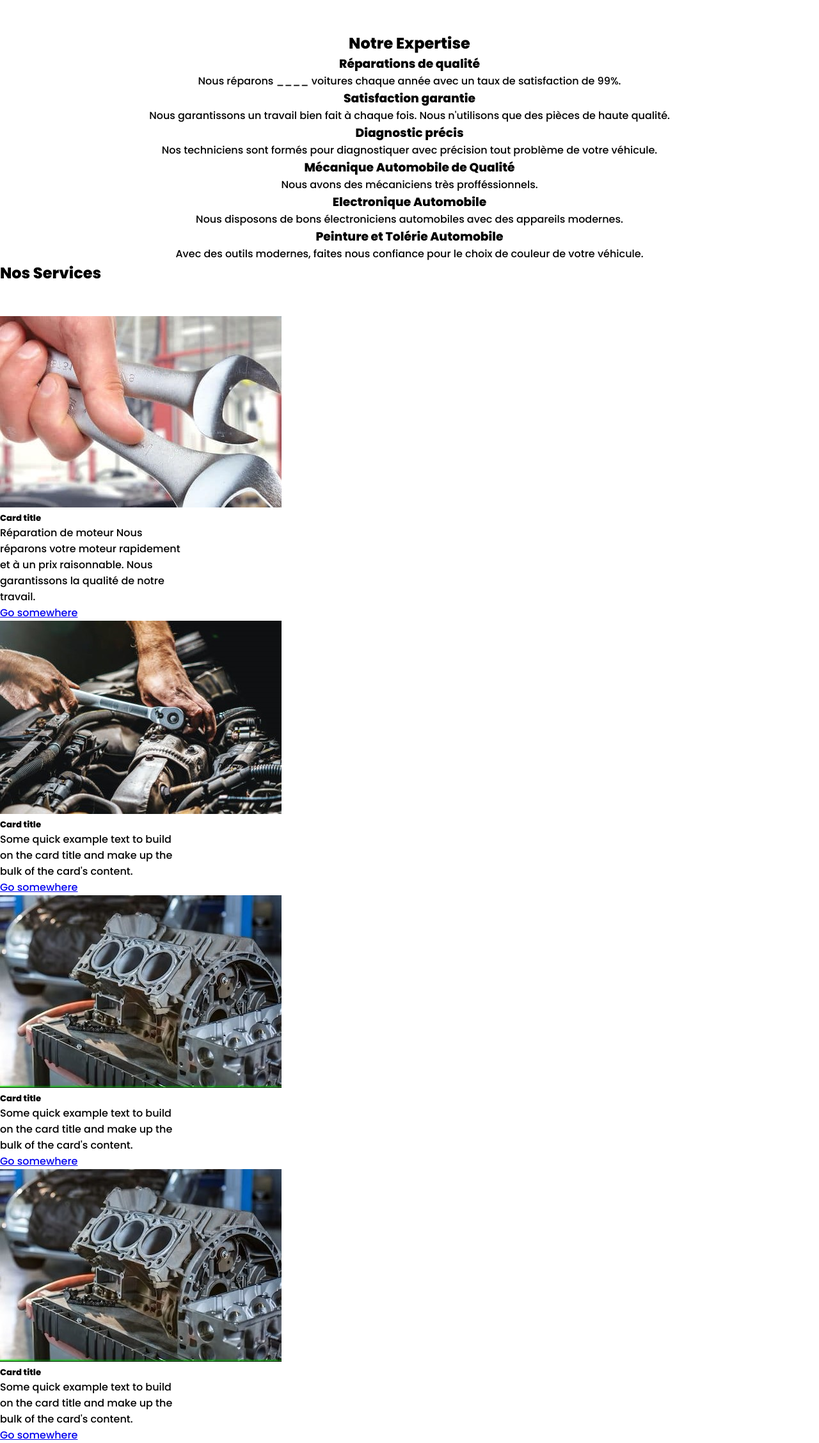
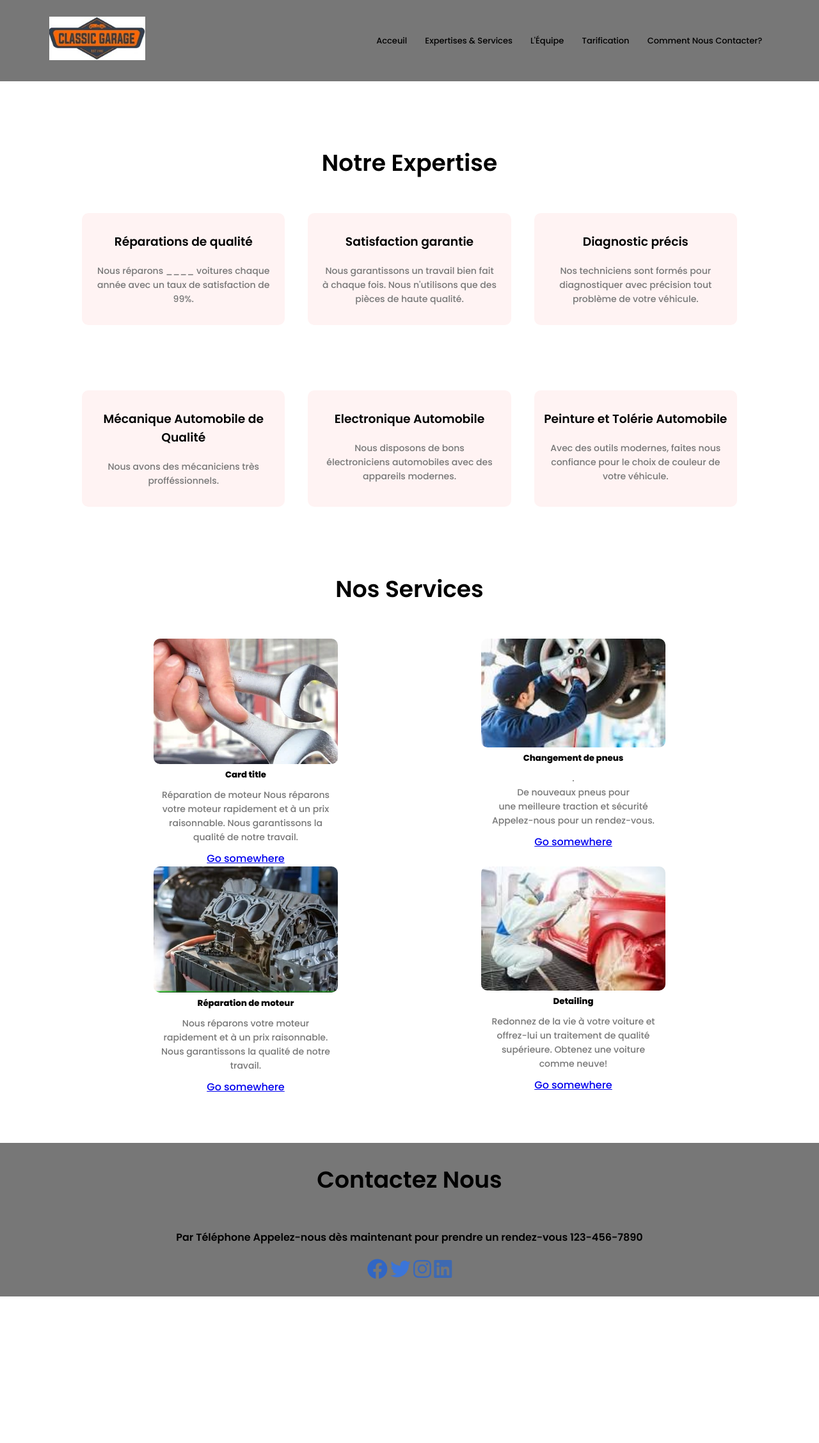
Before and after one commit to DIA614/TP22_Dia-Abdoulaye, a plain HTML site: page Expertise et Service.html in a window 1280 px wide. Shown: the whole page at 64% size. After the commit the page ends 2026 px from the top, so only its background shows below. Drawn offline with nearby package versions, Linux system fonts and the light colour scheme.

Commit message:
troisième page et liaison

```diff
--- a/index2.html
+++ b/Expertise et Service.html
@@ -4,7 +4,7 @@
     <meta charset="UTF-8">
     <meta name="viewport" content="width=device-width, initial-scale=1.0">
     <title>>Expertises & Services</title>
-    <link rel="stylesheet" href="style2.css">
+    <link rel="stylesheet" href="Expertise et service.css">
     <link rel="preconnect" href="https://fonts.googleapis.com">
     <link rel="preconnect" href="https://fonts.gstatic.com" crossorigin>
     <link href="https://fonts.googleapis.com/css2?family=Poppins:ital,wght@0,500;0,600;0,800;0,900;1,100;1,
@@ -16,6 +16,22 @@
 
 </head>
 <body>
+
+  <nav>
+    <a href="index.html"><img src="logo1.jpg" alt=""></a>
+    <div class="nav-links" id="navLinks">
+        <i class="fa-solid fa-xmark"onclick="hidemenu()" style="color: #5a86d3;"></i>
+        <ul>
+            <li><a href="">Acceuil</a></li>
+            <li><a href="Expertise et Services.html">Expertises & Services</a></li>
+            <li><a href="">L'Équipe</a></li>
+            <li><a href="">Tarification</a></li>
+            <li><a href="">Comment Nous Contacter?</a></li>
+        </ul>
+
+    </div>
+    <i class="fa-solid fa-bars" onclick="showMenu()" style="color: #4368a8;"></i>
+    </nav>
 
      <!-- Notre expertise -->
   <section class="Expertise">
@@ -73,10 +89,10 @@
       </div>
 
       <div class="card" style="width: 18rem;">
-        <img src="Image4.jpg" class="card-img-top" alt="...">
+        <img src="pneu.jpg" class="card-img-top" alt="...">
         <div class="card-body">
-          <h5 class="card-title">Card title</h5>
-          <p class="card-text">Some quick example text to build on the card title and make up the bulk of the card's content.</p>
+          <h5 class="card-title">Changement de pneus</h5>
+          <p class="card-text">. <br> De nouveaux pneus pour  <br>une meilleure traction et sécurité <br> Appelez-nous pour un rendez-vous.</p>
           <a href="#" class="btn btn-primary">Go somewhere</a>
         </div>
   </div>
@@ -85,23 +101,45 @@
       <div class="card" style="width: 18rem;">
         <img src="image5.jpg" class="card-img-top" alt="...">
         <div class="card-body">
-          <h5 class="card-title">Card title</h5>
-          <p class="card-text">Some quick example text to build on the card title and make up the bulk of the card's content.</p>
+          <h5 class="card-title">Réparation de moteur</h5>
+          <p class="card-text">
+
+            Nous réparons votre moteur rapidement et à un prix raisonnable. Nous garantissons la qualité de notre travail.</p>
           <a href="#" class="btn btn-primary">Go somewhere</a>
         </div>
       </div>
 
 
     <div class="card" style="width: 18rem;">
-      <img src="image5.jpg" class="card-img-top" alt="...">
+      <img src="peinture.jpg" class="card-img-top" alt="...">
       <div class="card-body">
-        <h5 class="card-title">Card title</h5>
-        <p class="card-text">Some quick example text to build on the card title and make up the bulk of the card's content.</p>
+        <h5 class="card-title">Detailing</h5>
+        <p class="card-text">
+
+          Redonnez de la vie à votre voiture et offrez-lui un traitement de qualité supérieure. Obtenez une voiture comme neuve!</p>
         <a href="#" class="btn btn-primary">Go somewhere</a>
       </div>
     </div>
   </div>
-  </section>
+  </section><br><br><br>
 
+    <!-- footer -->
+    <section class="footer">
+      <h1>Contactez Nous</h1>
+      <h4>Par Téléphone
+
+        Appelez-nous dès maintenant pour prendre un rendez-vous
+
+        123-456-7890 </h4>
+        <div class="icons">
+
+          <i class="fa-brands fa-facebook fa-2xl" style="color: #3066c5;"></i>
+          <i class="fa-brands fa-twitter fa-2xl" style="color: #3b75d8;"></i>
+          <i class="fa-brands fa-instagram fa-2xl" style="color: #3a69bb;"></i>
+          <i class="fa-brands fa-linkedin fa-2xl" style="color: #3e69b1;"></i>
+        </div>
+
+    </section>
+    <script src="Expertise et service.js"></script>
 </body>
 </html>
--- /dev/null
+++ b/Expertise et service.css
@@ -0,0 +1,128 @@
+*{
+    margin: 0;
+    padding: 0;
+    font-family: 'Poppins', sans-serif;
+}
+
+
+nav{
+  display: flex;
+  padding: 2% 6%;
+  justify-content: space-between;
+  align-items: center;
+  background-color: #777;
+}
+nav img{
+  width: 150px;
+}
+.nav-links{
+  flex: 1;
+  text-align: right;
+}
+.nav-links ul  li{
+  list-style: none;
+  display: inline-block;
+  padding: 8px 12px;
+  position: relative;
+}
+.nav-links ul  li a{
+  color: black;
+  text-decoration: none;
+  font-size: 13px;
+}
+.nav-links ul li::after{
+  content: '';
+  width: 0%;
+  height: 2px;
+  background: #f44336;
+  display: block;
+  margin: auto;
+
+}
+.nav-links ul li:hover::after{
+  width: 100%;
+}
+nav .fa-solid{
+  display: none;
+}
+.Expertise{
+    width: 80%;
+    margin: auto;
+    text-align: center;
+    padding-top: 100px;
+  }
+  h1{
+    font-size: 36px;
+    font-weight: 600;
+  }
+  h3{
+    text-align: center;
+    margin: 10px 0;
+    font-weight: 600;
+  }
+  p{
+    color: #777;
+    font-size: 14px;
+    font-weight: 300;
+    line-height: 22px;
+    padding: 10px;
+  }
+  .row{
+    margin-top: 5%;
+    display: flex;
+    justify-content: space-between;
+  }
+  .col{
+    flex-basis:31%;
+    background:#fff3f3 ;
+    border-radius: 10px;
+    margin-bottom: 5%;
+    padding: 20px 12px;
+    box-sizing: border-box;
+    transition: 0.5s;
+  }
+  .col:hover{
+     box-shadow: 0 0 20px 0px rgba(0,0,0,0.2);
+  }
+  .services{
+    width: 80%;
+    margin: auto;
+    text-align: center;
+    padding-top: 50px;
+  }
+  .services img{
+    width: 100%;
+    border-radius: 10px ;
+  }
+  .cool img{
+    width: 100%;
+  }
+  .une{
+    display: flex;
+    justify-content: space-around;
+    /* margin-right: 120px; */
+     }
+  .deux{
+    display: flex;
+    justify-content: space-around;
+    /* margin-right: 120px; */
+  }
+  /* footer */
+  .footer{
+    width: 100%;
+    text-align: center;
+    padding: 30px 0;
+    background-color: #777;
+    padding-top: 30px;
+  }
+  .footer h4{
+    margin-bottom: 25px;
+    margin-top: 50px;
+    font-weight: 600;
+  }
+  .icons .fa{
+    margin: 0 13px;
+    cursor: pointer;
+    padding: 18px 0;
+    /* color: #f44336; */
+  }
--- /dev/null
+++ b/Expertise et service.js
@@ -0,0 +1,8 @@
+var navLinks = document.getElementById("navLinks");
+function showMenu(){
+    navLinks.style.right = "0";
+
+}
+function hideMenu(){
+    navLinks.style.right = "-200px";
+}
--- /dev/null
+++ b/L'equipe.css
@@ -0,0 +1,83 @@
+ /* l'équipe */
+ *{
+    margin: 0;
+    padding: 0;
+    font-family: 'Poppins', sans-serif;
+}
+
+nav{
+  display: flex;
+  padding: 2% 6%;
+  justify-content: space-between;
+  align-items: center;
+  background-color:  #777;
+}
+nav img{
+  width: 150px;
+}
+.nav-links{
+  flex: 1;
+  text-align: right;
+}
+.nav-links ul  li{
+  list-style: none;
+  display: inline-block;
+  padding: 8px 12px;
+  position: relative;
+}
+.nav-links ul  li a{
+  color: black;
+  text-decoration: none;
+  font-size: 13px;
+}
+.nav-links ul li::after{
+  content: '';
+  width: 0%;
+  height: 2px;
+  background: #f44336;
+  display: block;
+  margin: auto;
+
+}
+.nav-links ul li:hover::after{
+  width: 100%;
+}
+nav .fa-solid{
+  display: none;
+}
+
+ .Equipe{
+    width: 80%;
+    margin: auto;
+    text-align: center;
+    padding-top: 50px;
+  }
+  .cool{
+    flex-basis: 32%;
+    border-radius: 10px;
+    margin-bottom: 30px;
+    position: relative;
+    overflow: hidden;
+  }
+  .Equipe img{
+    width: 50%;
+    border-radius: 20px;
+
+  }
+  .footer{
+    width: 100%;
+    text-align: center;
+    padding: 30px 0;
+    background-color: #777;
+  }
+  .footer h4{
+    margin-bottom: 25px;
+    margin-top: 50px;
+    font-weight: 600;
+  }
+  .icons .fa{
+    margin: 0 13px;
+    cursor: pointer;
+    padding: 18px 0;
+    /* color: #f44336; */
+  }
--- /dev/null
+++ b/Tarification.css
@@ -0,0 +1,74 @@
+*{
+    margin: 0;
+    padding: 0;
+    font-family: 'Poppins', sans-serif;
+}
+nav{
+    display: flex;
+    padding: 2% 6%;
+    justify-content: space-between;
+    align-items: center;
+    background-color:  #777;
+  }
+  nav img{
+    width: 150px;
+  }
+  .nav-links{
+    flex: 1;
+    text-align: right;
+  }
+  .nav-links ul  li{
+    list-style: none;
+    display: inline-block;
+    padding: 8px 12px;
+    position: relative;
+  }
+  .nav-links ul  li a{
+    color: black;
+    text-decoration: none;
+    font-size: 13px;
+  }
+  .nav-links ul li::after{
+    content: '';
+    width: 0%;
+    height: 2px;
+    background: #f44336;
+    display: block;
+    margin: auto;
+
+  }
+  .nav-links ul li:hover::after{
+    width: 100%;
+  }
+  nav .fa-solid{
+    display: none;
+  }
+
+.tarification{
+    width: 80%;
+    margin: auto;
+    text-align: center;
+    padding-top: 100px;
+  }
+  table{
+    width: 100%;
+    height: 100px;
+  }
+
+  .footer{
+    width: 100%;
+    text-align: center;
+    padding: 30px 0;
+    background-color: #777;
+  }
+  .footer h4{
+    margin-bottom: 25px;
+    margin-top: 50px;
+    font-weight: 600;
+  }
+  .icons .fa{
+    margin: 0 13px;
+    cursor: pointer;
+    padding: 18px 0;
+    /* color: #f44336; */
+  }
--- a/style.css
+++ b/style.css
@@ -83,53 +83,10 @@ nav{
   nav .fa-solid{
     display: none;
   }
-  .une{
-    display: flex;
-    justify-content: space-around;
-    /* margin-right: 120px; */
-     }
-  .deux{
-    display: flex;
-    justify-content: space-around;
-    /* margin-right: 120px; */
-  }
-   /* l'équipe */
-  .Equipe{
-    width: 80%;
-    margin: auto;
-    text-align: center;
-    padding-top: 50px;
-  }
-  .cool{
-    flex-basis: 32%;
-    border-radius: 10px;
-    margin-bottom: 30px;
-    position: relative;
-    overflow: hidden;
-  }
-  .services{
-    width: 80%;
-    margin: auto;
-    text-align: center;
-    padding-top: 50px;
-  }
-  .services img{
-    width: 100%;
-    border-radius: 10px ;
-  }
-  .cool img{
-    width: 100%;
-  }
-  .tarification{
-    width: 80%;
-    margin: auto;
-    text-align: center;
-    padding-top: 100px;
-  }
-  table{
-    width: 100%;
-    height: 100px;
-  }
+
+
+
+
   .garage{
     width: 80%;
     margin: auto;
@@ -142,6 +99,7 @@ nav{
   }
   .satisfaction{
     width: 80%;
+    height: 100%;
     margin: auto;
     text-align: center;
     padding-top: 50px;
@@ -156,7 +114,7 @@ nav{
   }
   .footer h4{
     margin-bottom: 25px;
-    margin-top: 20px;
+    margin-top: 50px;
     font-weight: 600;
   }
   .icons .fa{
@@ -200,42 +158,3 @@ nav{
     }
   }
   /* notre expertise */
-  .Expertise{
-    width: 80%;
-    margin: auto;
-    text-align: center;
-    padding-top: 100px;
-  }
-  h1{
-    font-size: 36px;
-    font-weight: 600;
-  }
-  h3{
-    text-align: center;
-    margin: 10px 0;
-    font-weight: 600;
-  }
-  p{
-    color: #777;
-    font-size: 14px;
-    font-weight: 300;
-    line-height: 22px;
-    padding: 10px;
-  }
-  .row{
-    margin-top: 5%;
-    display: flex;
-    justify-content: space-between;
-  }
-  .col{
-    flex-basis:31%;
-    background:#fff3f3 ;
-    border-radius: 10px;
-    margin-bottom: 5%;
-    padding: 20px 12px;
-    box-sizing: border-box;
-    transition: 0.5s;
-  }
-  .col:hover{
-     box-shadow: 0 0 20px 0px rgba(0,0,0,0.2);
-  }
--- a/style2.css
+++ /dev/null
@@ -1,11 +0,0 @@
-*{
-    margin: 0;
-    padding: 0;
-    font-family: 'Poppins', sans-serif;
-}
-.Expertise{
-    width: 80%;
-    margin: auto;
-    text-align: center;
-    padding-top: 50px;
-  }
```
Also changed, not shown: Tarification.html (added, +92 -0 lines), Tarification.js (added, +8 -0 lines), equipe.html (added, +78 -0 lines), index.html (+6 -63 lines), l'equipe.js (added, +8 -0 lines), equipe.jpg (added), mecanicien.jpg (added), peinture.jpg (added), pneu.jpg (added), tech.jpg (added).
